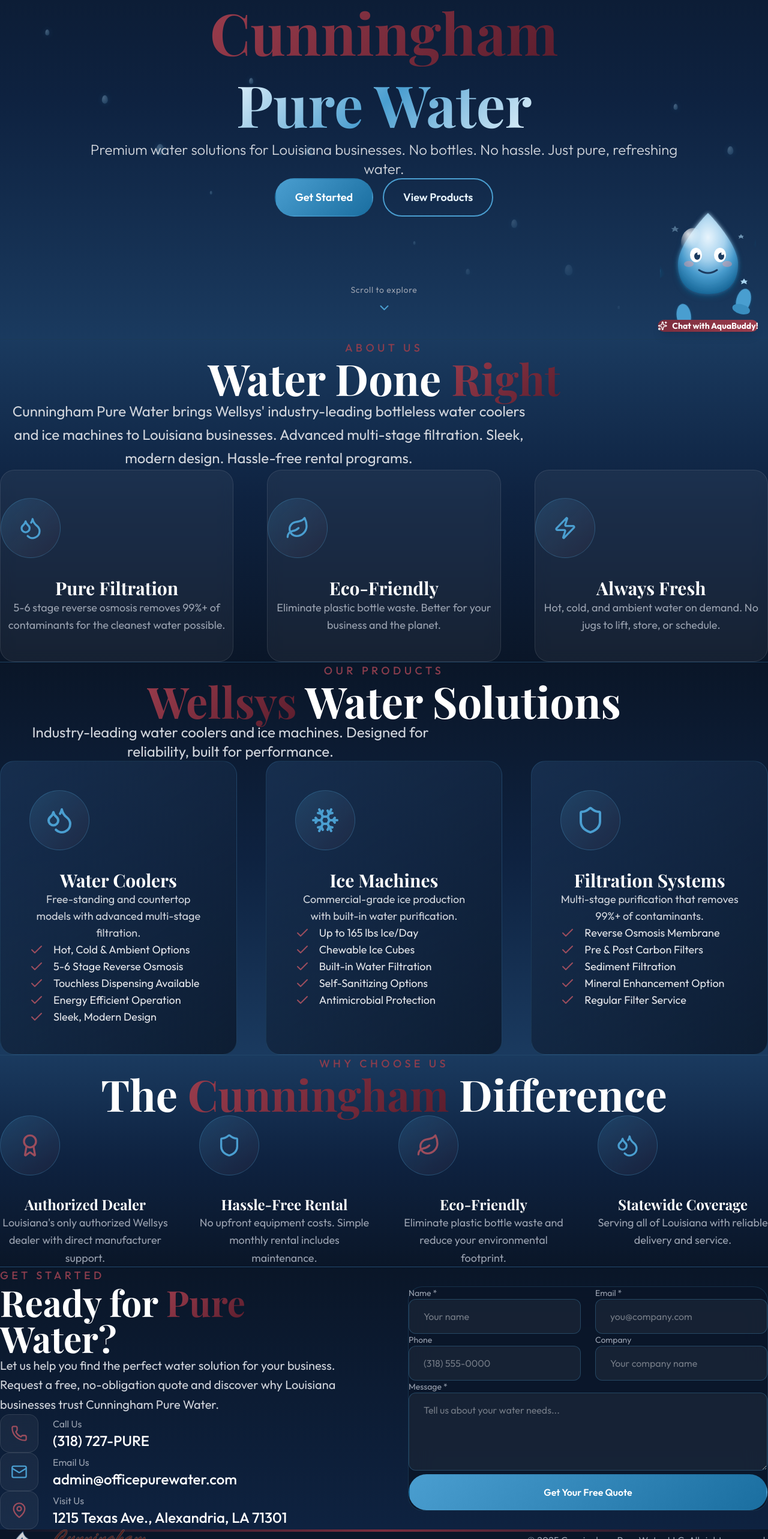
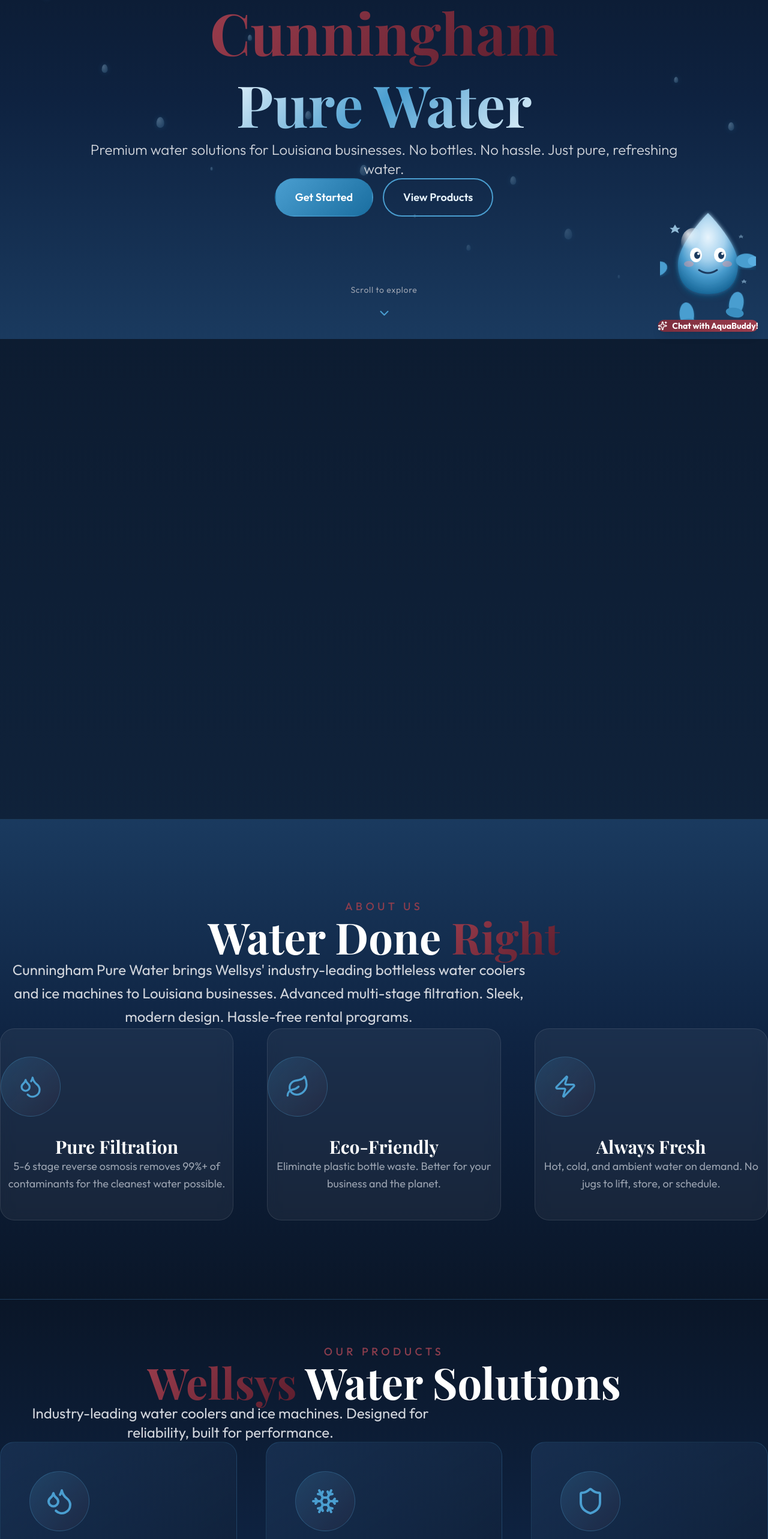
Before and after one commit to kev7n11f/cunningham-pure-water-v3, a Next.js app: page / in a window 1280 px wide. Shown: the part 235-2800 px from the top of the page at 60% size. Built offline with nearby package versions, Linux system fonts and the light colour scheme; a web font is replaced by a local one.

Commit message:
Add build, client middleware, and SSG manifests for static generation
- Created _buildManifest.js to define rewrites and sorted pages.
- Added _clientMiddlewareManifest.json as an empty array.
- Introduced _ssgManifest.js with an empty Set for SSG management.

```diff
--- a/src/app/page.tsx
+++ b/src/app/page.tsx
@@ -628,7 +628,7 @@
   const [splashComplete, setSplashComplete] = useState(false);
   const [splashProgress, setSplashProgress] = useState(0);
   const accumulatedScroll = useRef(0);
-  const splashDuration = 800; // Total scroll pixels needed to complete splash
+  const splashDuration = 2500; // Total scroll pixels needed to complete splash (slower animation)
 
   // Lock scrolling and capture scroll events during splash animation
   useEffect(() => {
@@ -695,14 +695,14 @@
     offset: ['start start', 'end end'],
   });
 
-  // Text fades out as user scrolls after splash
+  // Text fades out as user scrolls past 50% of hero section (after splash)
   const textOpacity = useTransform(
     scrollYProgress,
-    [0, 0.3, 0.5],
+    [0, 0.5, 0.8],
     [1, 1, 0]
   );
-  const textY = useTransform(scrollYProgress, [0.3, 0.5], [0, -100]);
-  const textScale = useTransform(scrollYProgress, [0.3, 0.5], [1, 0.9]);
+  const textY = useTransform(scrollYProgress, [0.5, 0.8], [0, -50]);
+  const textScale = useTransform(scrollYProgress, [0.5, 0.8], [1, 0.95]);
 
   return (
     <main className="min-h-screen overflow-x-hidden">
@@ -727,7 +727,9 @@
       </motion.nav>
 
       {/* Hero Section - Scroll-Locked Animation */}
-      <section ref={heroRef} className="relative min-h-screen flex items-center justify-center overflow-hidden">
+      <section ref={heroRef} className="relative h-[200vh]">
+        {/* Sticky container keeps content visible while scrolling through 200vh */}
+        <div className="sticky top-0 h-screen flex items-center justify-center overflow-hidden">
           {/* Background gradient */}
           <div className="absolute inset-0 bg-gradient-to-b from-[#0A1628] via-[#0E2240] to-[#1A3A5F]" />
 
@@ -808,13 +810,14 @@
               </motion.div>
             </motion.div>
           )}
+        </div>
       </section>
 
       {/* About Section */}
-      <section id="about" className="py-32 md:py-40 relative border-t border-[#4A9ED0]/20">
+      <section id="about" className="min-h-screen py-24 md:py-32 relative flex items-center border-t border-[#4A9ED0]/20">
         <div className="absolute inset-0 bg-gradient-to-b from-[#1A3A5F] via-[#0E2240] to-[#0A1628]" />
 
-        <div className="max-w-7xl mx-auto px-6 lg:px-12 relative z-10">
+        <div className="w-full max-w-7xl mx-auto px-6 lg:px-12 relative z-10">
           <AnimatedSection className="text-center mb-24">
             <span className="block text-[#8B3D4D] font-medium tracking-[0.3em] uppercase text-base md:text-lg">About Us</span>
             <h2 className="text-5xl md:text-7xl font-display font-bold text-white mt-6 mb-10">
@@ -860,10 +863,10 @@
       </section>
 
       {/* Products Section */}
-      <section id="products" className="py-32 md:py-40 relative border-t border-[#4A9ED0]/20">
+      <section id="products" className="min-h-screen py-24 md:py-32 relative flex items-center border-t border-[#4A9ED0]/20">
         <div className="absolute inset-0 bg-gradient-to-b from-[#0A1628] via-[#0E2240] to-[#1A3A5F]" />
 
-        <div className="max-w-7xl mx-auto px-6 lg:px-12 relative z-10">
+        <div className="w-full max-w-7xl mx-auto px-6 lg:px-12 relative z-10">
           <AnimatedSection className="text-center mb-20">
             <span className="block text-[#8B3D4D] font-medium tracking-[0.3em] uppercase text-base md:text-lg">Our Products</span>
             <h2 className="text-5xl md:text-7xl font-display font-bold text-white mt-6">
@@ -924,10 +927,10 @@
       </section>
 
       {/* Why Us Section */}
-      <section id="why-us" className="py-32 md:py-40 relative overflow-hidden border-t border-[#4A9ED0]/20">
+      <section id="why-us" className="min-h-screen py-24 md:py-32 relative flex items-center overflow-hidden border-t border-[#4A9ED0]/20">
         <div className="absolute inset-0 bg-gradient-to-b from-[#1A3A5F] via-[#0E2240] to-[#0A1628]" />
 
-        <div className="max-w-7xl mx-auto px-6 lg:px-12 relative z-10">
+        <div className="w-full max-w-7xl mx-auto px-6 lg:px-12 relative z-10">
           <AnimatedSection className="text-center mb-20">
             <span className="block text-[#8B3D4D] font-medium tracking-[0.3em] uppercase text-base md:text-lg">Why Choose Us</span>
             <h2 className="text-5xl md:text-7xl font-display font-bold text-white mt-6">
@@ -977,10 +980,10 @@
       </section>
 
       {/* Contact Section */}
-      <section id="contact" className="py-32 md:py-40 relative border-t border-[#4A9ED0]/20">
+      <section id="contact" className="min-h-screen py-24 md:py-32 relative flex items-center border-t border-[#4A9ED0]/20">
         <div className="absolute inset-0 bg-gradient-to-b from-[#0A1628] to-[#0E2240]" />
 
-        <div className="max-w-7xl mx-auto px-6 lg:px-12 relative z-10">
+        <div className="w-full max-w-7xl mx-auto px-6 lg:px-12 relative z-10">
           <div className="grid lg:grid-cols-2 gap-20 items-center">
             <AnimatedSection>
               <span className="text-[#8B3D4D] font-medium tracking-[0.3em] uppercase text-base md:text-lg">Get Started</span>
```
